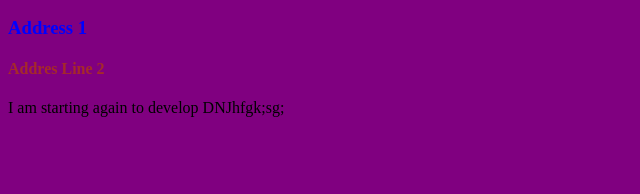
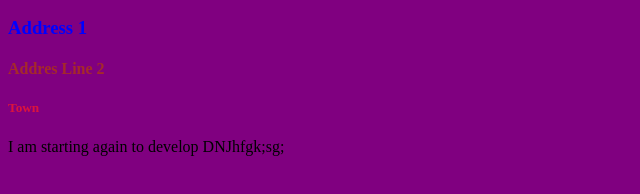
Before and after one commit to NickyDodd/web-solutations, a plain HTML site: page index.html in a window 1280 px wide. Shown: the part 110-304 px from the top of the page, without its empty margins (0-640 px from the left). Drawn offline with Linux system fonts and the light colour scheme.

Commit message:
Changed h5 heading to town

```diff
--- a/index.html
+++ b/index.html
@@ -16,6 +16,7 @@
       <h2>Dodd</h2>
       <H3>Address 1</H3>
       <h4>Addres Line 2</h4>
+      <h5>Town</h5>
 
 
 I am starting again to develop
```
